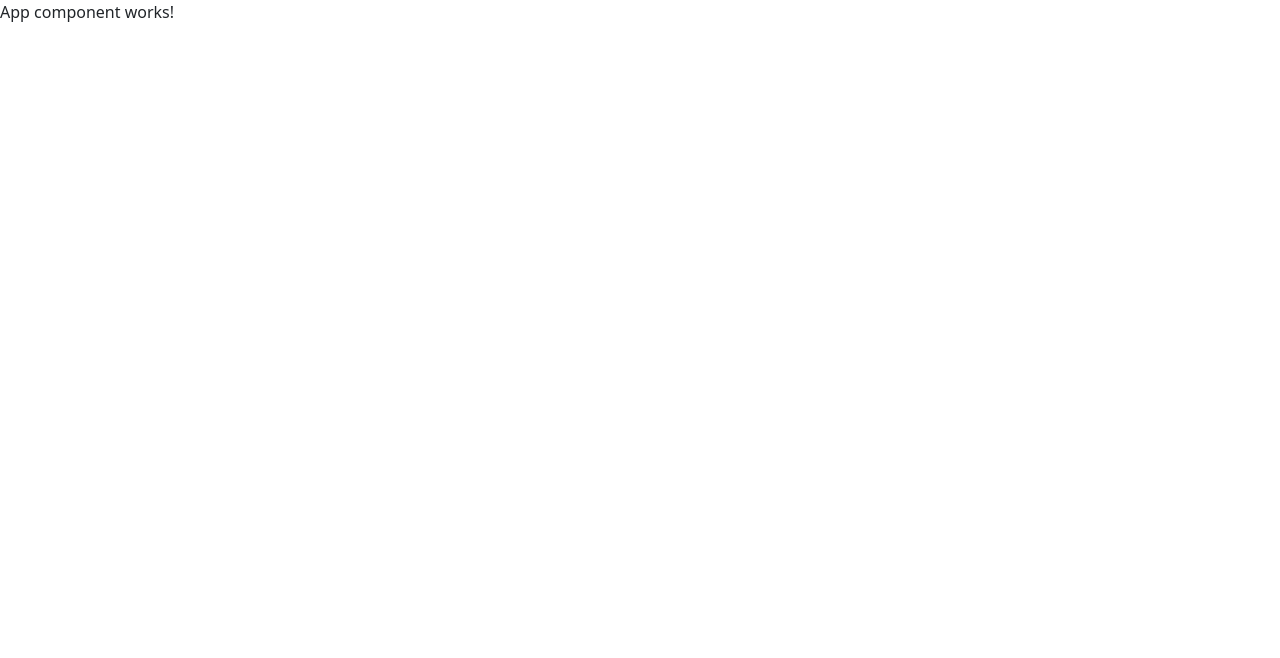
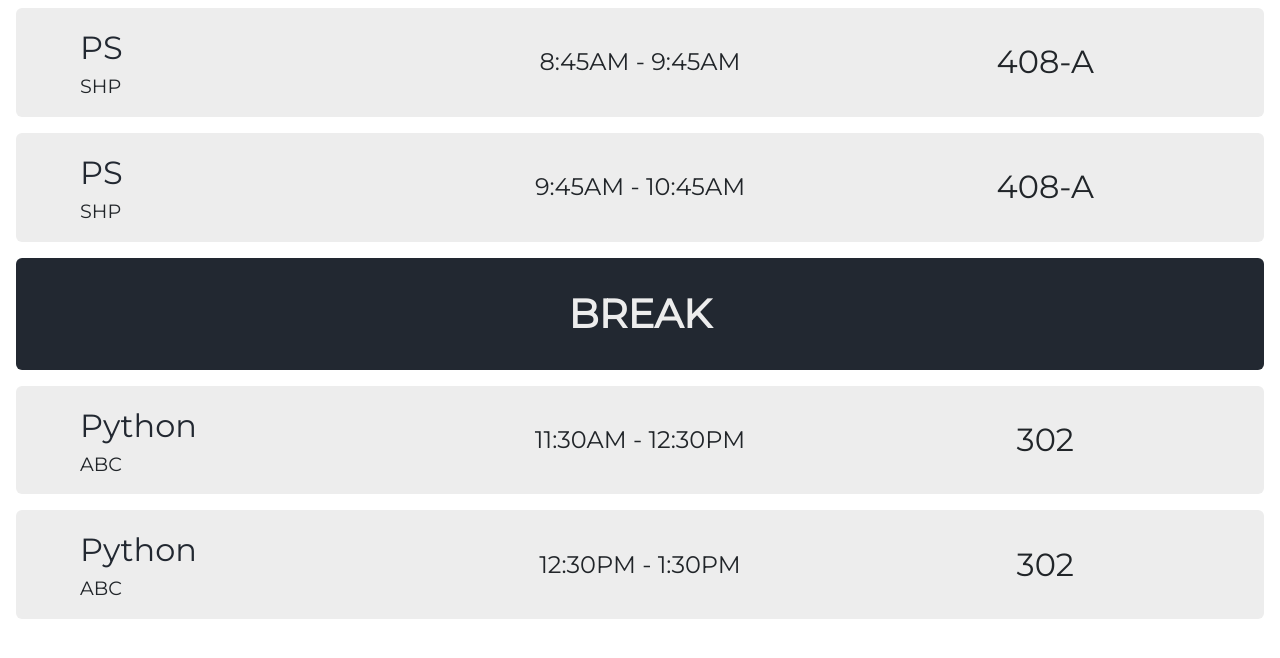
Before and after one commit to Runtime-T3rror/UniCon-frontend, an Angular app: page / in a window 1280 px wide. Shown: the top 658 px of the page. Built offline with nearby package versions, Linux system fonts and the light colour scheme.

Commit message:
Added timetable

```diff
--- a/src/app/app.component.html
+++ b/src/app/app.component.html
@@ -1 +1 @@
-App component works!
+<app-timetable></app-timetable>
--- a/src/app/app.module.ts
+++ b/src/app/app.module.ts
@@ -3,10 +3,12 @@ import { BrowserModule } from '@angular/platform-browser';
 
 import { AppRoutingModule } from './app-routing.module';
 import { AppComponent } from './app.component';
+import { TimetableComponent } from './components/timetable/timetable.component';
 
 @NgModule({
   declarations: [
-    AppComponent
+    AppComponent,
+    TimetableComponent
   ],
   imports: [
     BrowserModule,
--- /dev/null
+++ b/src/app/components/timetable/timetable.component.css
@@ -0,0 +1,34 @@
+.subject {
+    font-size: 2rem;
+    color: var(--infinity);
+}
+
+.faculty {
+    font-size: 1.2rem;
+}
+
+.timetable-row {
+    background-color: var(--whiteEdgar);
+}
+
+.classroom {
+    font-size: 2rem;
+
+}
+
+.time {
+    font-size: 1.5rem;
+}
+
+
+.flex-center {
+    display: flex;
+    justify-content: center;
+    align-items: center;
+}
+
+.timetable-row-break {
+    color: var(--whiteEdgar);
+    background-color: var(--infinity);
+
+}
--- /dev/null
+++ b/src/app/components/timetable/timetable.component.html
@@ -0,0 +1,71 @@
+<div class="container-fluid">
+    <div class="row px-3 py-2">
+        <div class="p-3 col-12 rounded d-flex align-items-center justify-content-around timetable-row">
+            <div class="col">
+                <div class="ps-5">
+                    <p class="m-0 subject">PS</p>
+                    <p class="m-0 faculty">SHP</p>
+                </div>
+            </div>
+            <div class="col flex-center">
+                <p class="m-0 time">8:45AM - 9:45AM</p>
+            </div>
+            <div class="col flex-center">
+                <p class="m-0 classroom">408-A</p>
+            </div>
+        </div>
+    </div>
+    <div class="row px-3 py-2">
+        <div class="p-3 col-12 rounded d-flex align-items-center justify-content-around timetable-row">
+            <div class="col">
+                <div class="ps-5">
+                    <p class="m-0 subject">PS</p>
+                    <p class="m-0 faculty">SHP</p>
+                </div>
+            </div>
+            <div class="col flex-center">
+                <p class="m-0 time">9:45AM - 10:45AM</p>
+            </div>
+            <div class="col flex-center">
+                <p class="m-0 classroom">408-A</p>
+            </div>
+        </div>
+    </div>
+    <div class="row px-3 py-2">
+        <div class="p-3 col-12 rounded d-flex align-items-center justify-content-around timetable-row-break">
+            <p class="h1 m-0 fw-bold p-3">BREAK</p>
+        </div>
+    </div>
+    <div class="row px-3 py-2">
+        <div class="p-3 col-12 rounded d-flex align-items-center justify-content-around timetable-row">
+            <div class="col">
+                <div class="ps-5">
+                    <p class="m-0 subject">Python</p>
+                    <p class="m-0 faculty">ABC</p>
+                </div>
+            </div>
+            <div class="col time flex-center">
+                <p class="m-0">11:30AM - 12:30PM</p>
+            </div>
+            <div class="col flex-center">
+                <p class="m-0 classroom">302</p>
+            </div>
+        </div>
+    </div>
+    <div class="row px-3 py-2">
+        <div class="p-3 col-12 rounded d-flex align-items-center justify-content-around timetable-row">
+            <div class="col">
+                <div class="ps-5">
+                    <p class="m-0 subject">Python</p>
+                    <p class="m-0 faculty">ABC</p>
+                </div>
+            </div>
+            <div class="col flex-center">
+                <p class="m-0 time">12:30PM - 1:30PM</p>
+            </div>
+            <div class="col flex-center">
+                <p class="m-0 classroom">302</p>
+            </div>
+        </div>
+    </div>
+</div>
--- a/src/index.html
+++ b/src/index.html
@@ -1,13 +1,19 @@
 <!doctype html>
 <html lang="en">
+
 <head>
   <meta charset="utf-8">
   <title>UniCon</title>
   <base href="/">
+  <link rel="preconnect" href="https://fonts.googleapis.com">
+  <link rel="preconnect" href="https://fonts.gstatic.com" crossorigin>
+  <link href="https://fonts.googleapis.com/css2?family=Montserrat&display=swap" rel="stylesheet">
   <meta name="viewport" content="width=device-width, initial-scale=1">
   <link rel="icon" type="image/x-icon" href="favicon.ico">
 </head>
+
 <body>
   <app-root></app-root>
 </body>
+
 </html>
--- a/src/styles.css
+++ b/src/styles.css
@@ -6,3 +6,7 @@
     --white: #fff;
     --licorice: #545454;
 }
+
+* {
+    font-family: 'Montserrat', sans-serif;
+}
```
Also changed, not shown: src/app/components/timetable/timetable.component.ts (added, +10 -0 lines), 1 other file (tests, documents, lock files or other folders).
